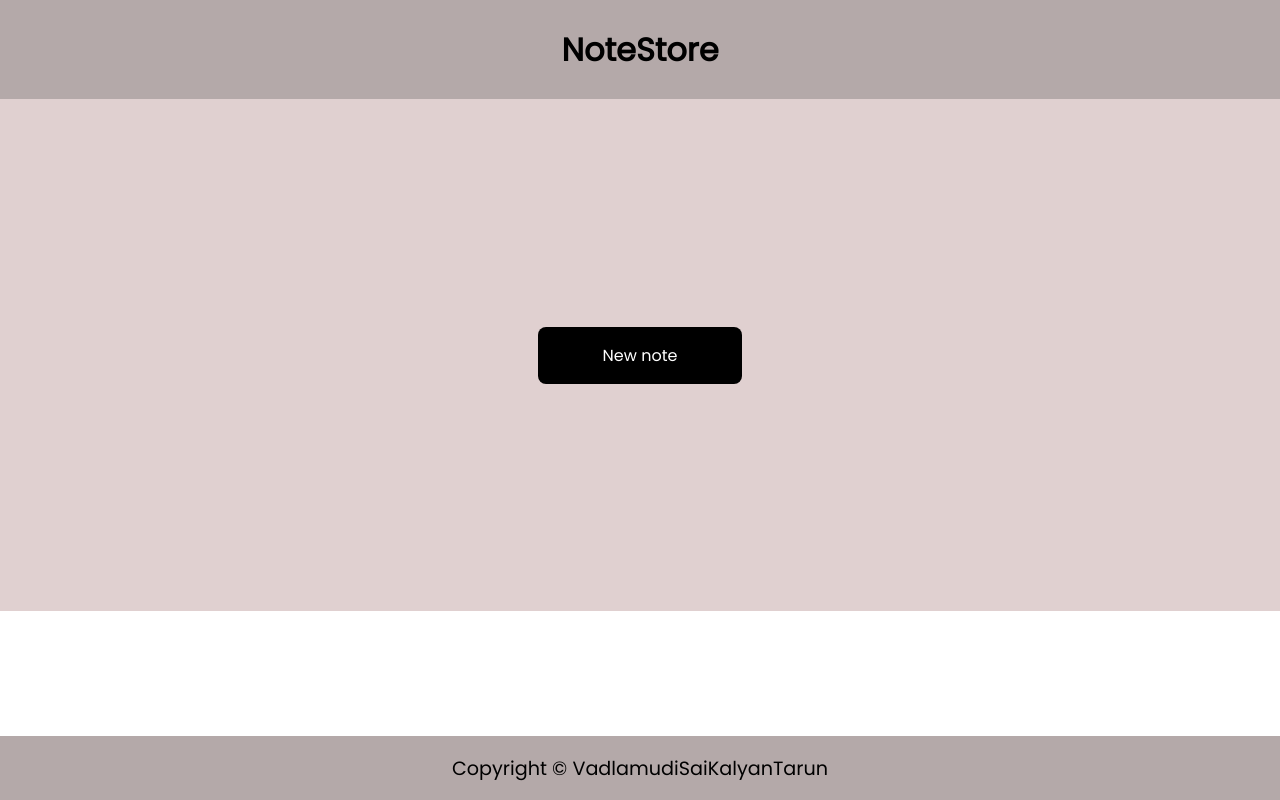
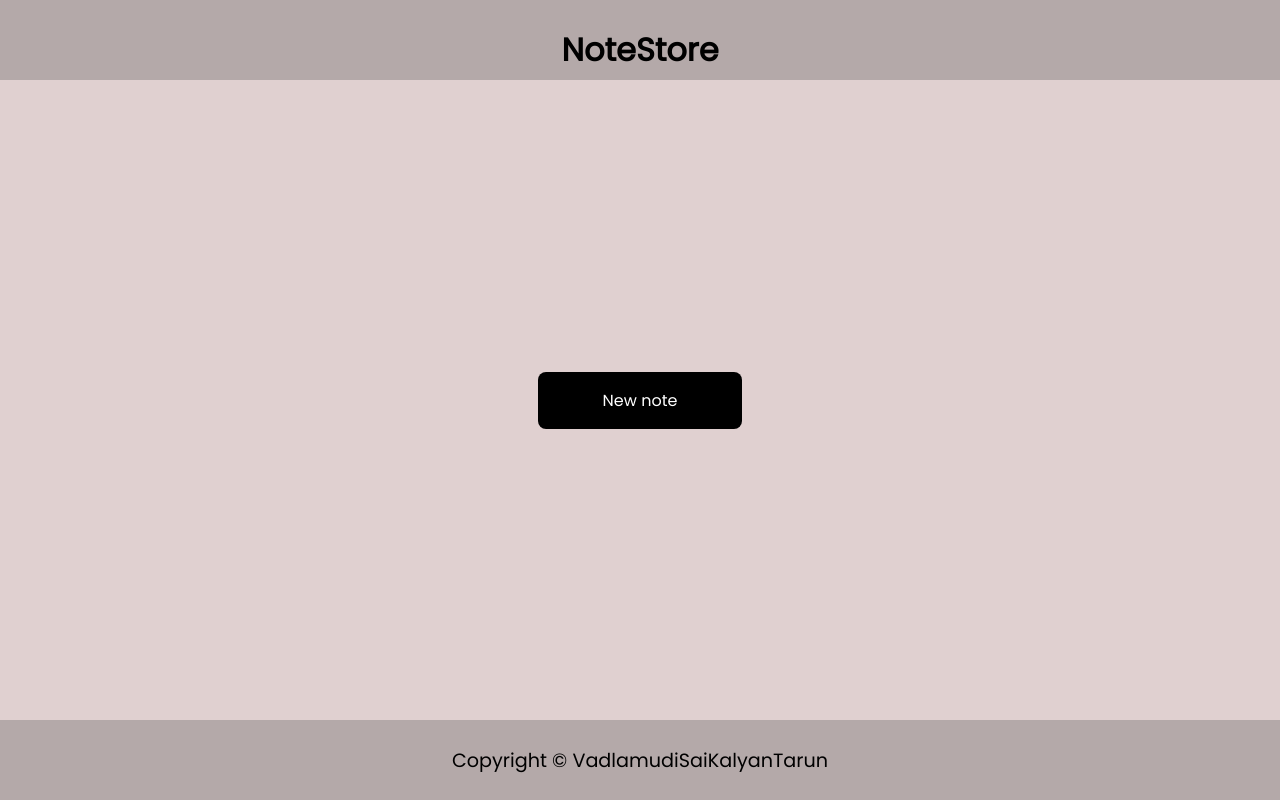
Before and after one commit to TarunHoKage7/Notepad-local, a plain HTML site: page index.html in a window 1280 px wide. Drawn offline with Linux system fonts and the light colour scheme.

Commit message:
troubleshooting

```diff
--- a/css/style.css
+++ b/css/style.css
@@ -1,6 +1,11 @@
 *{
     margin: 0 0;
     padding: 0 0;
+}
+
+section{
+  background-color: #E0D0D0;
+  height: 80%;
 }
 
 ul{
@@ -10,17 +15,17 @@ ul{
 header{
     background-color: #B4A9A9;
     font-family: 'Poppins', sans-serif;
+    height: 10%;
 }
 h1{
     padding: 2vw;
     text-align: center;
 }
 #nls{
-    height: 40vw;
     display: flex;
+    height: 100%;
     justify-content: center;
     align-items: center;
-    background-color: #E0D0D0;
 }
 .button-43 {
   /*background-image: linear-gradient(-180deg, #37AEE2 0%, #1E96C8 100%);*/
@@ -49,7 +54,7 @@ h1{
 .ftr{
   font-family: 'Poppins', sans-serif;
   width: 100%;
-  height: 5vw;
+  height: 10%;
   justify-content: center;
   align-items: center;
   font-weight: lighter;
```
